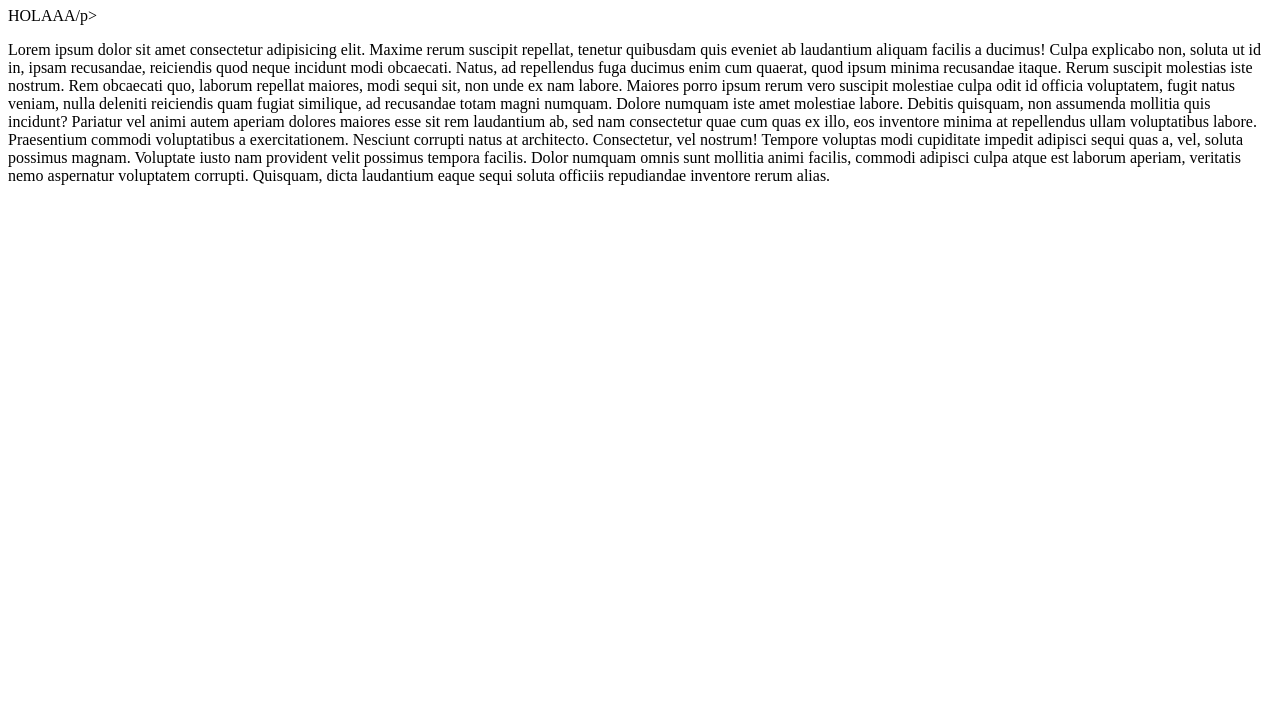
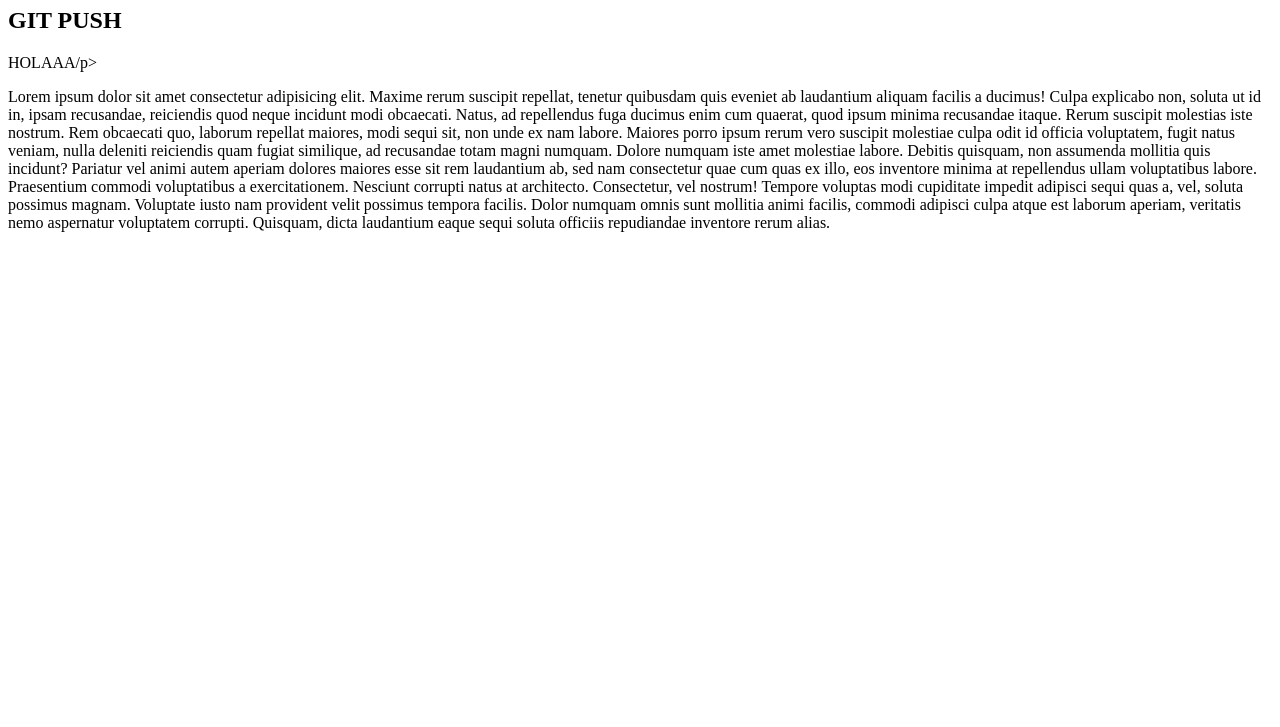
Before and after one commit to Morrixon/Practica-GitHub, a plain HTML site: page index.html in a window 1280 px wide. Shown: the part 73-800 px from the top of the page. Drawn offline with Linux system fonts and the light colour scheme.

Commit message:
h2 git hub

```diff
--- a/index.html
+++ b/index.html
@@ -8,6 +8,7 @@
 </head>
 <body>
     <h1>HOLAAA</h1>
+    <h2>GIT PUSH</h2>
     <p>HOLAAA/p>
         <p>Lorem ipsum dolor sit amet consectetur adipisicing elit. Maxime rerum suscipit repellat, tenetur quibusdam quis eveniet ab laudantium aliquam facilis a ducimus! Culpa explicabo non, soluta ut id in, ipsam recusandae, reiciendis quod neque incidunt modi obcaecati. Natus, ad repellendus fuga ducimus enim cum quaerat, quod ipsum minima recusandae itaque. Rerum suscipit molestias iste nostrum. Rem obcaecati quo, laborum repellat maiores, modi sequi sit, non unde ex nam labore. Maiores porro ipsum rerum vero suscipit molestiae culpa odit id officia voluptatem, fugit natus veniam, nulla deleniti reiciendis quam fugiat similique, ad recusandae totam magni numquam. Dolore numquam iste amet molestiae labore. Debitis quisquam, non assumenda mollitia quis incidunt? Pariatur vel animi autem aperiam dolores maiores esse sit rem laudantium ab, sed nam consectetur quae cum quas ex illo, eos inventore minima at repellendus ullam voluptatibus labore. Praesentium commodi voluptatibus a exercitationem. Nesciunt corrupti natus at architecto. Consectetur, vel nostrum! Tempore voluptas modi cupiditate impedit adipisci sequi quas a, vel, soluta possimus magnam. Voluptate iusto nam provident velit possimus tempora facilis. Dolor numquam omnis sunt mollitia animi facilis, commodi adipisci culpa atque est laborum aperiam, veritatis nemo aspernatur voluptatem corrupti. Quisquam, dicta laudantium eaque sequi soluta officiis repudiandae inventore rerum alias.</p>
 </body>
```
